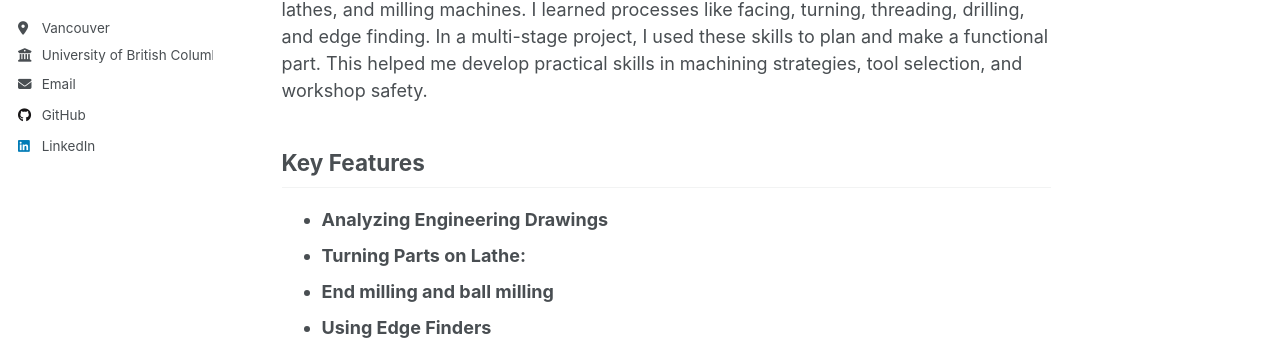
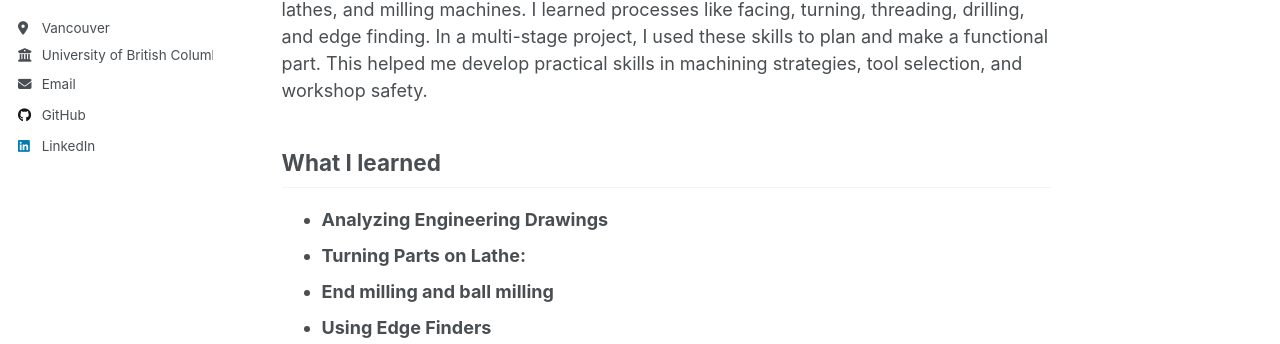
Before and after one commit to GoniBM/gonibm.github.io, a Jekyll site: the page built from _portfolio/portfolio-2.md, in a window 1280 px wide and 1367 px high. Shown: the part 376-720 px from the top of the window. Built offline with Jekyll 4.4.1, drawn with Linux system fonts in a browser that asks for light colours; a script that is not in the unit is left out.

Commit message:
Update portfolio-2.md

```diff
--- a/_portfolio/portfolio-2.md
+++ b/_portfolio/portfolio-2.md
@@ -7,7 +7,7 @@ collection: portfolio
 ## Overview
 I finished the PHAS_V Student Machine Shop course at the University of British Columbia. There, I gained hands-on experience in safe shop practices and basic machining techniques. I worked a lot with measurement and drawing, hand tools, drill presses, lathes, and milling machines. I learned processes like facing, turning, threading, drilling, and edge finding. In a multi-stage project, I used these skills to plan and make a functional part. This helped me develop practical skills in machining strategies, tool selection, and workshop safety.
 
-## Key Features
+## What I learned
 - **Analyzing Engineering Drawings**
 - **Turning Parts on Lathe:**
 - **End milling and ball milling**
```
